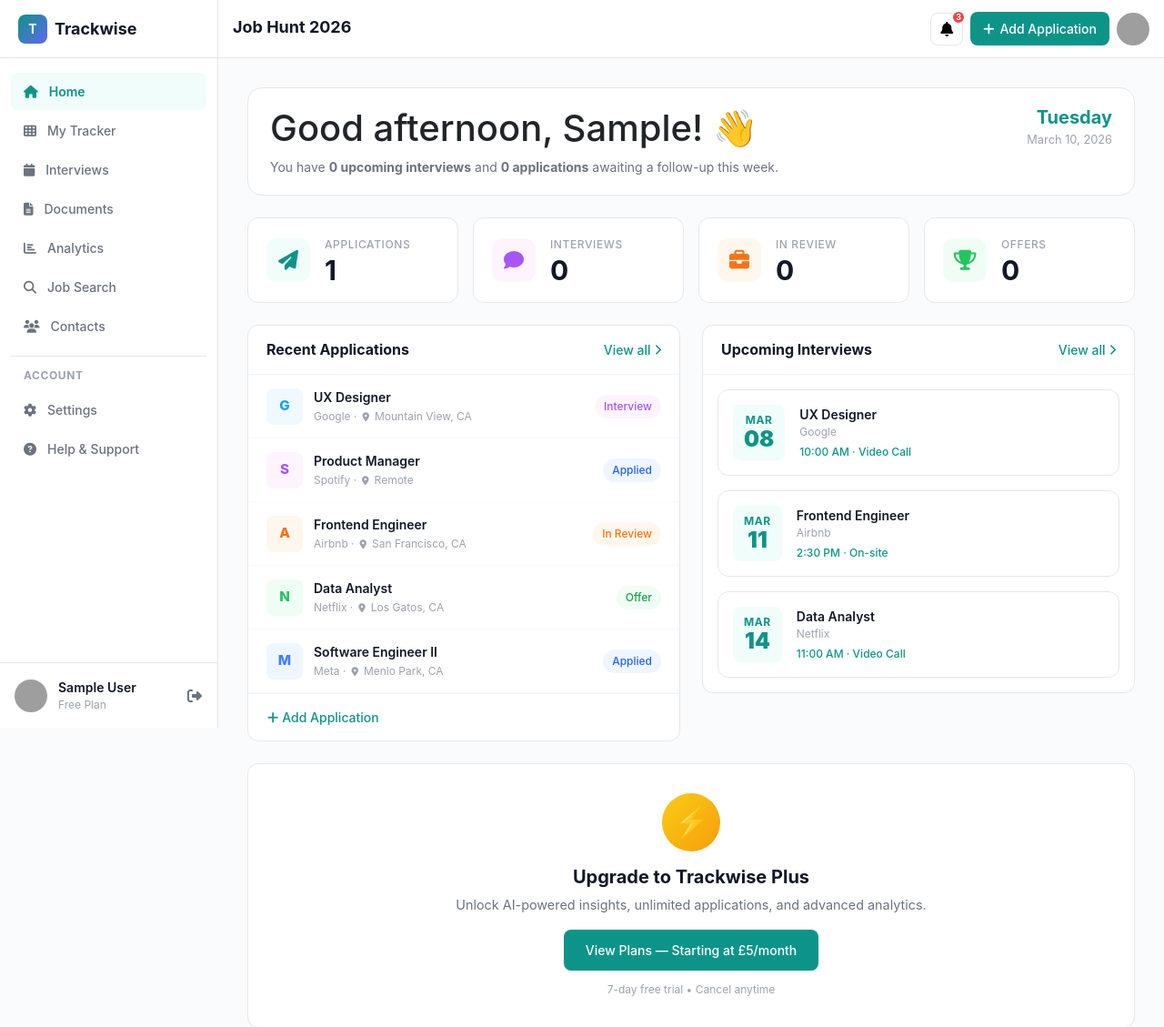
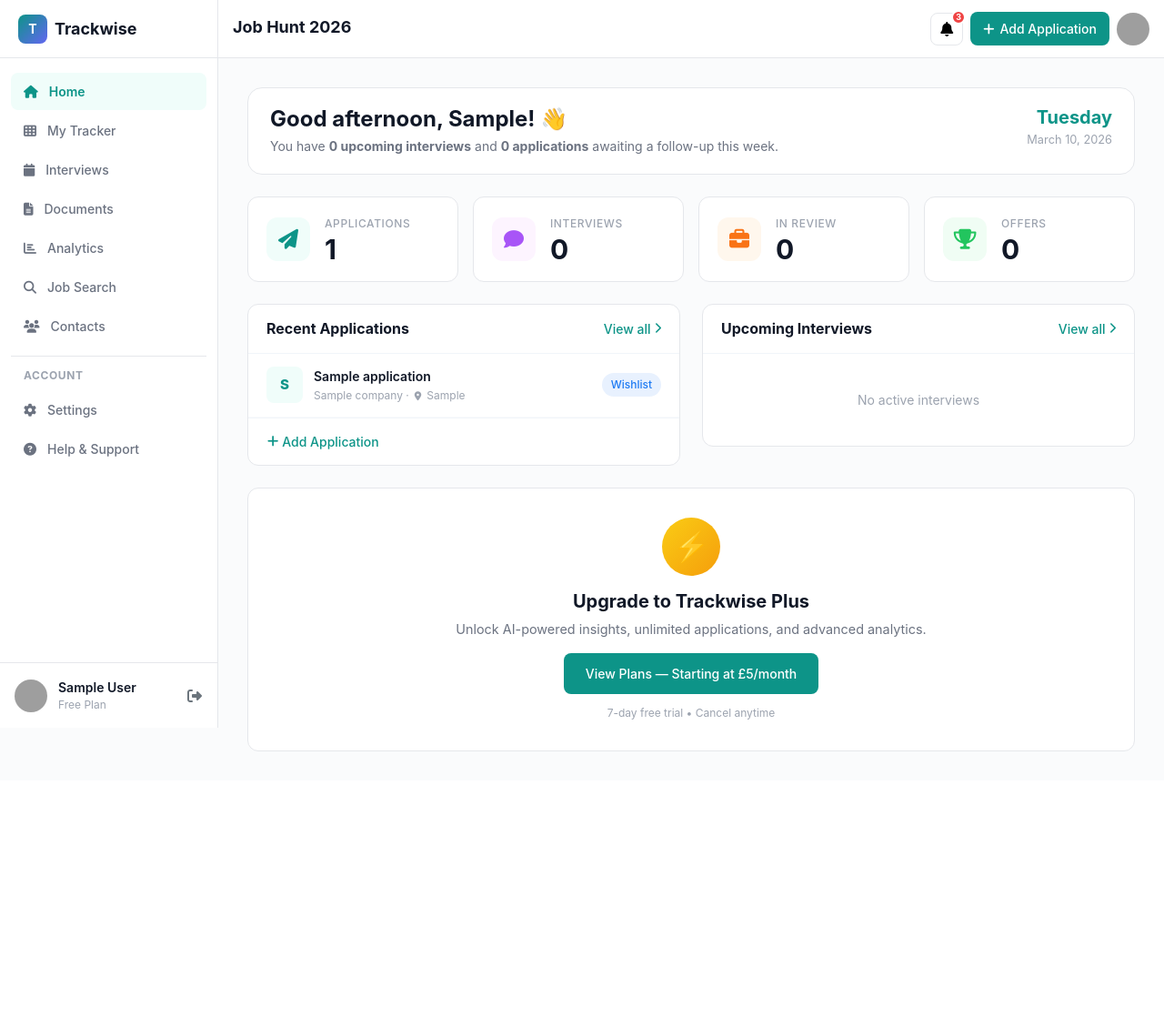
Before and after one commit to gcarravi/job-application-tracker, a Django app: page /home/ in a window 1280 px wide. Shown: the top 1129 px of the page at 91% size. After the commit the page ends 826 px from the top, so only its background shows below. Run offline with Django 4.2, Linux system fonts and the light colour scheme; a user stored in the database is signed in; tables that the repository leaves empty hold one stand-in row (values such as "Sample post"); grey boxes are pictures that could not be loaded.

Commit message:
Recent Applications is now fully dynamic

```diff
--- a/static/css/style-home.css
+++ b/static/css/style-home.css
@@ -279,6 +279,13 @@ body {
     justify-content: space-between;
 }
 
+.welcome-title {
+    font-size: 1.5rem;
+    font-weight: 700;
+    color: #111827;
+    margin-bottom: 0.25rem;
+}
+
 .welcome-text {
     font-size: 0.875rem;
     color: #6b7280;
@@ -411,6 +418,8 @@ body {
     font-weight: 800;
     font-size: 0.95rem;
     flex-shrink: 0;
+    background-color: #f0fdfa;
+    color: var(--teal);
 }
 
 .app-info {
@@ -441,7 +450,16 @@ body {
     font-weight: 500;
     padding: 0.25rem 0.625rem;
     border-radius: 9999px;
+    white-space: nowrap;
 }
+
+.status-badge.wishlist     { background-color: #e8f1fe; color: #1d7af3; }
+.status-badge.applied      { background-color: #f0ebff; color: #6f42c1; }
+.status-badge.interviewing { background-color: #e8f5ee; color: #198754; }
+.status-badge.offer        { background-color: #e8f3ed; color: #157347; }
+.status-badge.rejected     { background-color: #fde8eb; color: #dc3545; }
+.status-badge.ghosted      { background-color: #ebebec; color: #6c757d; }
+.status-badge.follow_up    { background-color: #fff0e0; color: #fd7e14; }
 
 .interview-item {
     padding: 1rem;
--- a/templates/home.html
+++ b/templates/home.html
@@ -99,56 +99,22 @@
                     </a>
                 </div>
                 <div>
+                    {% for app in recent_applications %}
                     <div class="app-item">
-                        <div class="app-logo" style="background-color: #f0f9ff; color: #0ea5e9;">G</div>
+                        <div class="app-logo">{{ app.company.name|first|upper }}</div>
                         <div class="app-info">
-                            <div class="app-title">UX Designer</div>
+                            <div class="app-title">{{ app.job_title }}</div>
                             <div class="app-company">
-                                Google · <i class="fas fa-map-marker-alt" style="font-size: 0.625rem;"></i> Mountain View, CA
+                                {{ app.company.name }}{% if app.company.location %} · <i class="fas fa-map-marker-alt" style="font-size: 0.625rem;"></i> {{ app.company.location }}{% endif %}
                             </div>
                         </div>
-                        <span class="status-badge" style="background-color: #fdf4ff; color: #a855f7;">Interview</span>
+                        <span class="status-badge {{ app.status }}">{{ app.get_status_display }}</span>
                     </div>
-                    <div class="app-item">
-                        <div class="app-logo" style="background-color: #fdf4ff; color: #a855f7;">S</div>
-                        <div class="app-info">
-                            <div class="app-title">Product Manager</div>
-                            <div class="app-company">
-                                Spotify · <i class="fas fa-map-marker-alt" style="font-size: 0.625rem;"></i> Remote
-                            </div>
-                        </div>
-                        <span class="status-badge" style="background-color: #eff6ff; color: #2563eb;">Applied</span>
+                    {% empty %}
+                    <div style="font-size: 0.875rem; color: #9ca3af; text-align: center; padding: 1.5rem 0;">
+                        No applications yet
                     </div>
-                    <div class="app-item">
-                        <div class="app-logo" style="background-color: #fff7ed; color: #f97316;">A</div>
-                        <div class="app-info">
-                            <div class="app-title">Frontend Engineer</div>
-                            <div class="app-company">
-                                Airbnb · <i class="fas fa-map-marker-alt" style="font-size: 0.625rem;"></i> San Francisco, CA
-                            </div>
-                        </div>
-                        <span class="status-badge" style="background-color: #fff7ed; color: #f97316;">In Review</span>
-                    </div>
-                    <div class="app-item">
-                        <div class="app-logo" style="background-color: #f0fdf4; color: #22c55e;">N</div>
-                        <div class="app-info">
-                            <div class="app-title">Data Analyst</div>
-                            <div class="app-company">
-                                Netflix · <i class="fas fa-map-marker-alt" style="font-size: 0.625rem;"></i> Los Gatos, CA
-                            </div>
-                        </div>
-                        <span class="status-badge" style="background-color: #f0fdf4; color: #16a34a;">Offer</span>
-                    </div>
-                    <div class="app-item">
-                        <div class="app-logo" style="background-color: #eff6ff; color: #3b82f6;">M</div>
-                        <div class="app-info">
-                            <div class="app-title">Software Engineer II</div>
-                            <div class="app-company">
-                                Meta · <i class="fas fa-map-marker-alt" style="font-size: 0.625rem;"></i> Menlo Park, CA
-                            </div>
-                        </div>
-                        <span class="status-badge" style="background-color: #eff6ff; color: #2563eb;">Applied</span>
-                    </div>
+                    {% endfor %}
                 </div>
                 <div style="padding: 0.875rem 1.25rem; border-top: 1px solid #f1f5f9;">
                     <button class="btn btn-link p-0 view-all-link" data-bs-toggle="modal" data-bs-target="#addAppModal">
@@ -168,39 +134,23 @@
                     </a>
                 </div>
                 <div class="p-3">
-                    <div class="interview-item mb-3">
+                    {% for app in upcoming_interviews %}
+                    <div class="interview-item {% if not forloop.last %}mb-3{% endif %}">
                         <div class="interview-date">
-                            <div class="interview-month">MAR</div>
-                            <div class="interview-day">08</div>
+                            <div class="interview-month">{{ app.date_applied|date:"M"|upper }}</div>
+                            <div class="interview-day">{{ app.date_applied|date:"d" }}</div>
                         </div>
                         <div class="flex-grow-1">
-                            <div style="font-size: 0.875rem; font-weight: 600; color: #111827;">UX Designer</div>
-                            <div style="font-size: 0.75rem; color: #9ca3af; margin-bottom: 0.25rem;">Google</div>
-                            <div style="font-size: 0.75rem; font-weight: 500; color: var(--teal);">10:00 AM · Video Call</div>
+                            <div style="font-size: 0.875rem; font-weight: 600; color: #111827;">{{ app.job_title }}</div>
+                            <div style="font-size: 0.75rem; color: #9ca3af; margin-bottom: 0.25rem;">{{ app.company.name }}</div>
+                            <div style="font-size: 0.75rem; font-weight: 500; color: var(--teal);">Interviewing</div>
                         </div>
                     </div>
-                    <div class="interview-item mb-3">
-                        <div class="interview-date">
-                            <div class="interview-month">MAR</div>
-                            <div class="interview-day">11</div>
-                        </div>
-                        <div class="flex-grow-1">
-                            <div style="font-size: 0.875rem; font-weight: 600; color: #111827;">Frontend Engineer</div>
-                            <div style="font-size: 0.75rem; color: #9ca3af; margin-bottom: 0.25rem;">Airbnb</div>
-                            <div style="font-size: 0.75rem; font-weight: 500; color: var(--teal);">2:30 PM · On-site</div>
-                        </div>
+                    {% empty %}
+                    <div style="font-size: 0.875rem; color: #9ca3af; text-align: center; padding: 1.5rem 0;">
+                        No active interviews
                     </div>
-                    <div class="interview-item">
-                        <div class="interview-date">
-                            <div class="interview-month">MAR</div>
-                            <div class="interview-day">14</div>
-                        </div>
-                        <div class="flex-grow-1">
-                            <div style="font-size: 0.875rem; font-weight: 600; color: #111827;">Data Analyst</div>
-                            <div style="font-size: 0.75rem; color: #9ca3af; margin-bottom: 0.25rem;">Netflix</div>
-                            <div style="font-size: 0.75rem; font-weight: 500; color: var(--teal);">11:00 AM · Video Call</div>
-                        </div>
-                    </div>
+                    {% endfor %}
                 </div>
             </div>
         </div>
--- a/tracker/views.py
+++ b/tracker/views.py
@@ -186,6 +186,18 @@ class HomeView(LoginRequiredMixin, TemplateView):
         context["total_interviews"] = Application.objects.filter(user=user, status="interviewing").count()
         context["total_in_review"] = Application.objects.filter(user=user, status="applied").count()
         context["total_offers"] = Application.objects.filter(user=user, status="offer").count()
+        context["upcoming_interviews"] = (
+            Application.objects
+            .filter(user=user, status="interviewing")
+            .select_related("company")
+            .order_by("date_applied")[:5]
+        )
+        context["recent_applications"] = (
+            Application.objects
+            .filter(user=user)
+            .select_related("company")
+            .order_by("-created_at")[:5]
+        )
         context["form"] = ApplicationForm(user=user)
         return context
 
```
